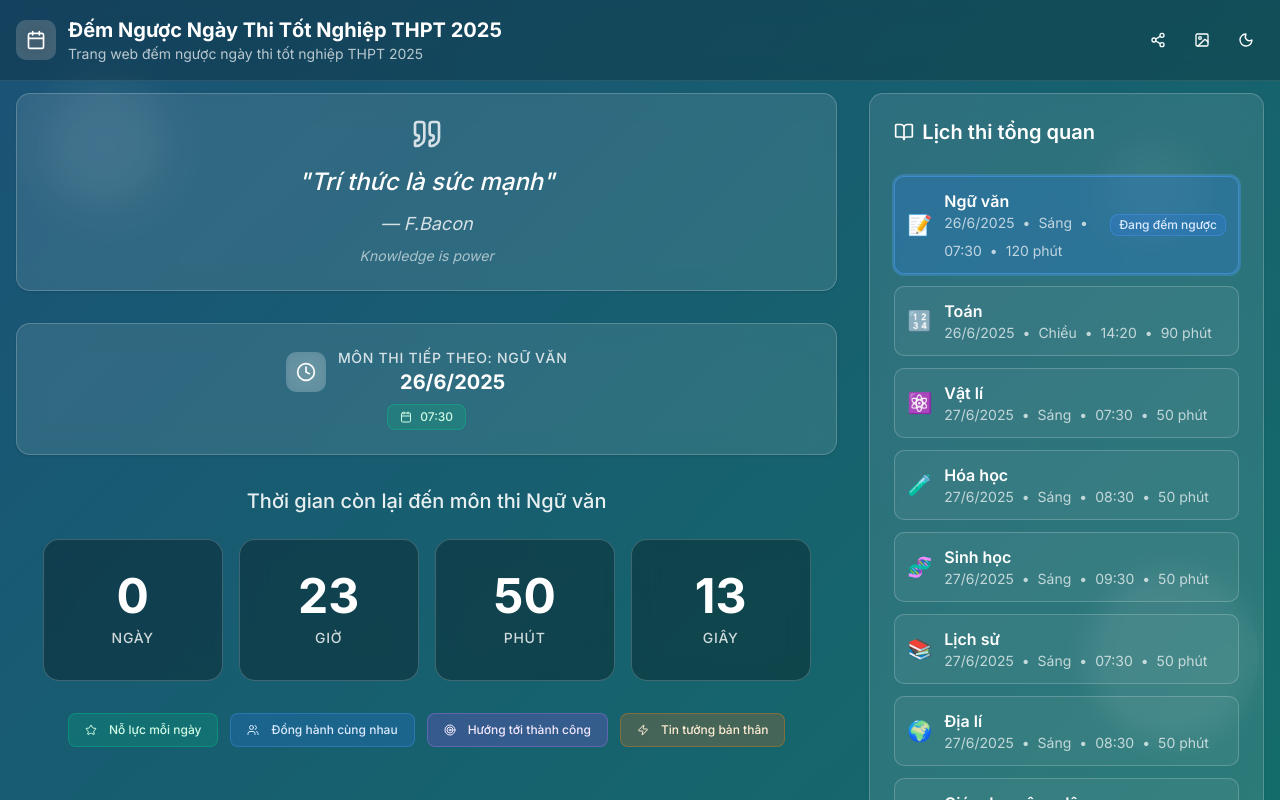
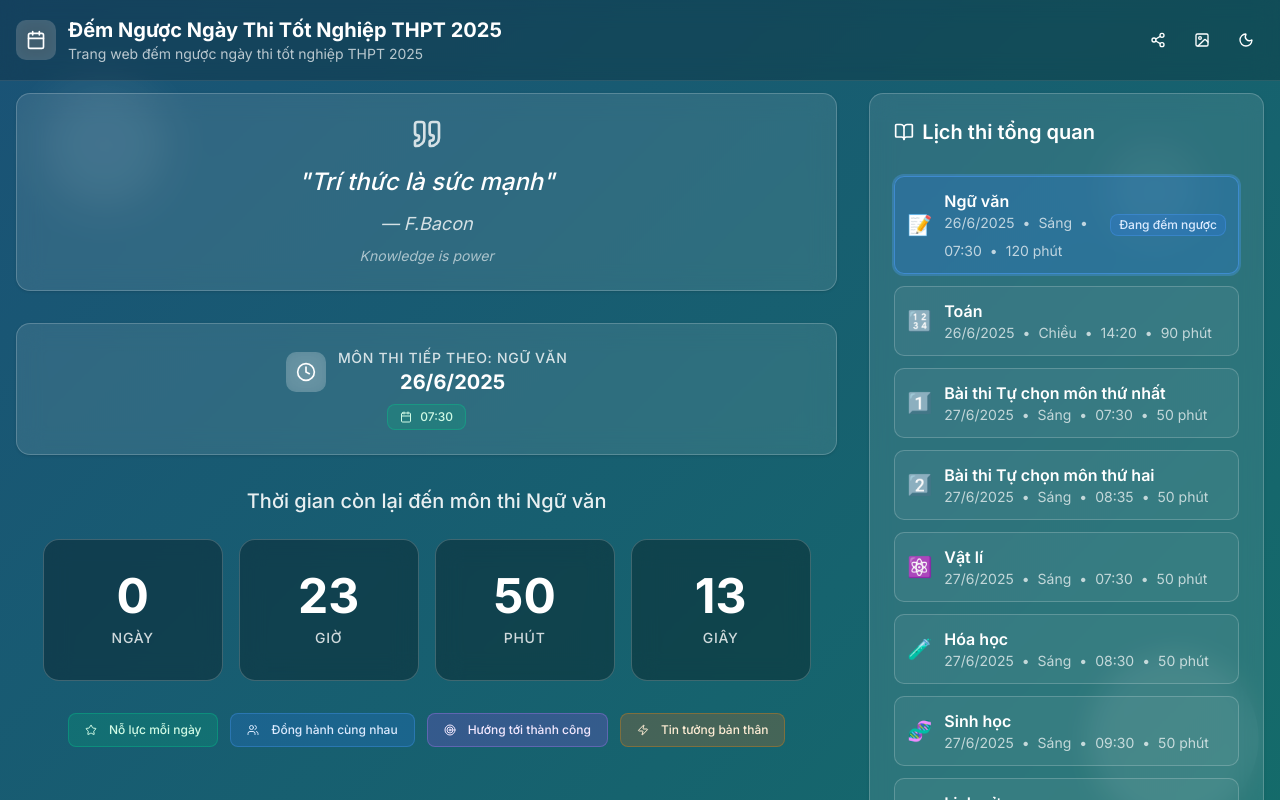
Before and after one commit to anhkhoatqt11/demnguockithi, a Next.js app: page / in a window 1280 px wide. Shown: the top 800 px of the page. Built offline with nearby package versions, Linux system fonts and the light colour scheme.

Commit message:
feat: add subject

```diff
--- a/app/page.tsx
+++ b/app/page.tsx
@@ -57,6 +57,24 @@ const examSchedule = [
     duration: "90 phút",
     datetime: new Date("2025-06-26T14:20:00"),
     icon: "🔢"
+  },
+  {
+    date: "27/6/2025",
+    session: "Sáng",
+    subject: "Bài thi Tự chọn môn thứ nhất",
+    time: "07:30",
+    duration: "50 phút",
+    datetime: new Date("2025-06-27T07:30:00"),
+    icon: "1️⃣"
+  },
+  {
+    date: "27/6/2025",
+    session: "Sáng",
+    subject: "Bài thi Tự chọn môn thứ hai",
+    time: "08:35",
+    duration: "50 phút",
+    datetime: new Date("2025-06-27T08:30:00"),
+    icon: "2️⃣"
   },
   {
     date: "27/6/2025",
@@ -529,11 +547,10 @@ export default function THPT2025Countdown() {
                   {examSchedule.map((exam, index) => (
                     <div
                       key={index}
-                      className={`p-3 rounded-lg border transition-all duration-300 ${
-                        currentExam?.subject === exam.subject
+                      className={`p-3 rounded-lg border transition-all duration-300 ${currentExam?.subject === exam.subject
                           ? 'bg-blue-500/20 border-blue-400/50 ring-2 ring-blue-400/30'
                           : 'bg-white/5 border-white/20 hover:bg-white/10'
-                      }`}
+                        }`}
                     >
                       <div className="flex items-center justify-between">
                         <div className="flex items-center gap-3">
```
